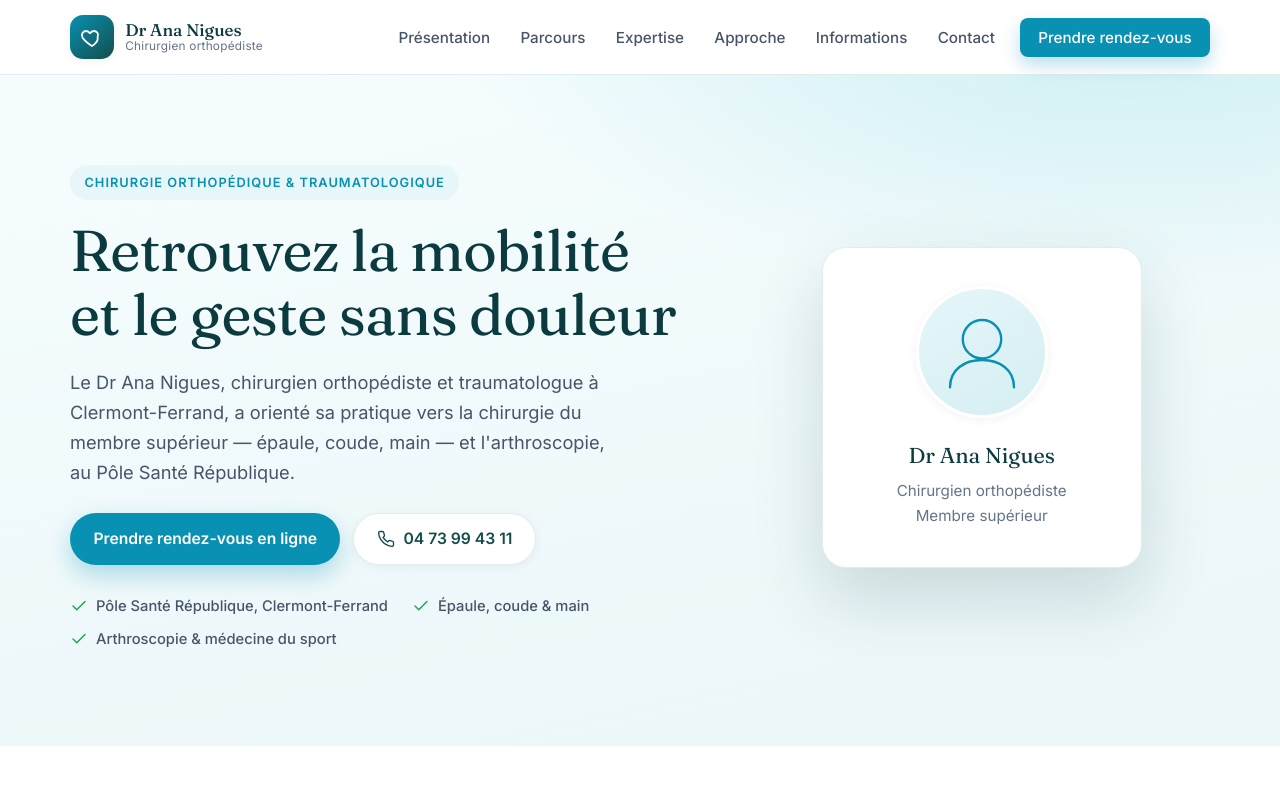
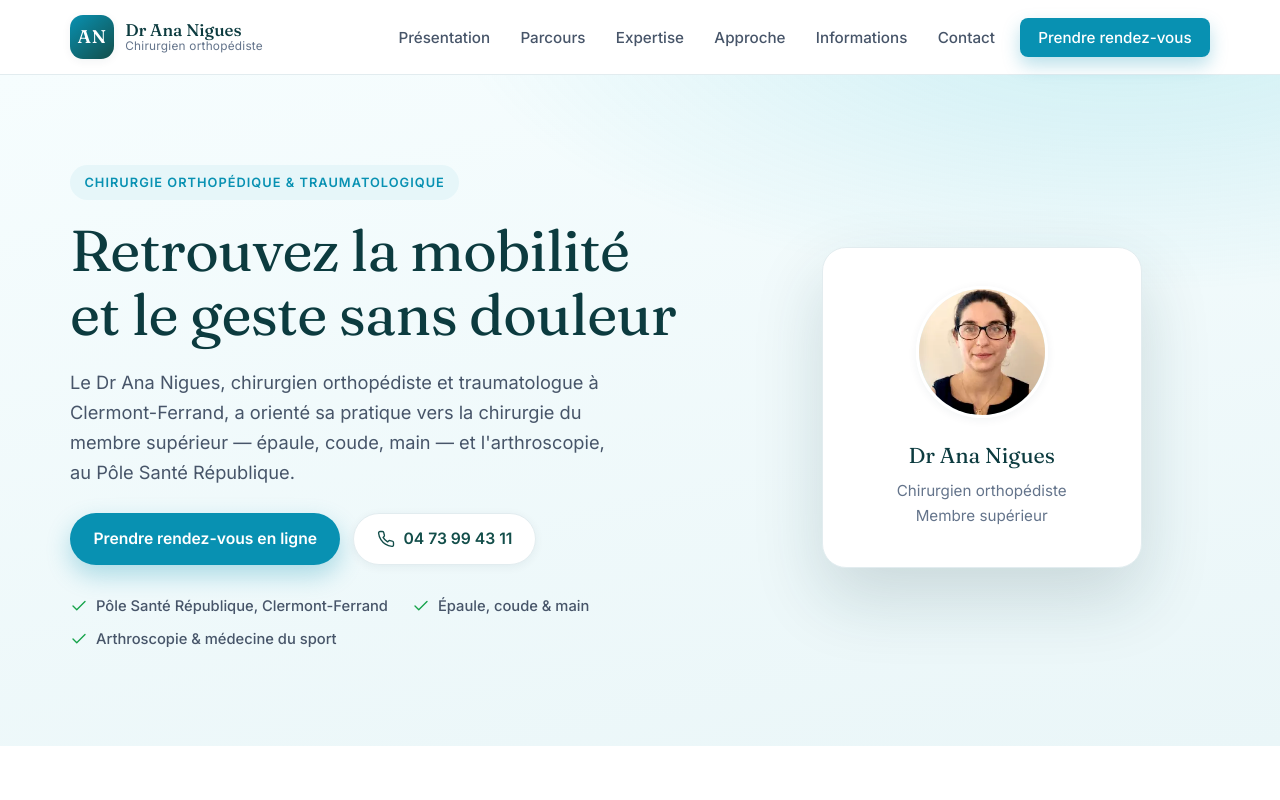
Before and after one commit to ademzaied01-a11y/maquettes, a plain HTML site: page dr-ana-nigues/index.html in a window 1280 px wide. Shown: the top 800 px of the page. Drawn offline with Linux system fonts and the light colour scheme.

Commit message:
Dr Ana Nigues : ajout photo, logo monogramme AN et favicon
Co-Authored-By: Claude Opus 4.8 <noreply@anthropic.com>

```diff
--- a/dr-ana-nigues/index.html
+++ b/dr-ana-nigues/index.html
@@ -8,6 +8,7 @@
   <title>Dr Ana Nigues — Chirurgien orthopédiste, épaule, coude & main à Clermont-Ferrand</title>
   <meta name="description" content="Dr Ana Nigues, chirurgien orthopédiste et traumatologue à Clermont-Ferrand, spécialisée en chirurgie du membre supérieur (épaule, coude, main) et en arthroscopie. Prise de rendez-vous en ligne." />
   <meta name="theme-color" content="#0f3d5e" />
+  <link rel="icon" type="image/svg+xml" href="assets/favicon.svg" />
 
   <meta property="og:type" content="website" />
   <meta property="og:title" content="Dr Ana Nigues — Chirurgien du membre supérieur à Clermont-Ferrand" />
@@ -28,7 +29,7 @@
     "description": "Chirurgien orthopédiste et traumatologue à Clermont-Ferrand, spécialisée en chirurgie du membre supérieur (épaule, coude, main) et en arthroscopie.",
     "identifier": { "@type": "PropertyValue", "propertyID": "RPPS", "value": "10102340303" },
     "alumniOf": { "@type": "CollegeOrUniversity", "name": "Faculté de médecine Lyon-Est" },
-    "image": "assets/dr-nigues.jpg",
+    "image": "assets/dr-nigues.webp",
     "address": {
       "@type": "PostalAddress",
       "streetAddress": "Pôle Santé République, 105 avenue de la République",
@@ -55,9 +56,7 @@
     <div class="container header-inner">
       <a href="#top" class="brand" aria-label="Accueil - Dr Ana Nigues">
         <span class="brand-mark" aria-hidden="true">
-          <svg viewBox="0 0 24 24" width="24" height="24" fill="none" stroke="currentColor" stroke-width="1.8" stroke-linecap="round" stroke-linejoin="round">
-            <path d="M12 21s-7-4.35-9.5-8.5C1 9.5 2.5 6 6 6c2 0 3.2 1.1 4 2.3C10.8 7.1 12 6 14 6c3.5 0 5 3.5 3.5 6.5C19 16.65 12 21 12 21z"/>
-          </svg>
+          <span style="font-family:var(--font-head),Georgia,serif;font-weight:600;font-size:1.15rem;letter-spacing:.03em;">AN</span>
         </span>
         <span class="brand-text">
           <strong>Dr Ana Nigues</strong>
@@ -123,7 +122,7 @@
           <div class="hero-card">
             <div class="hero-card-photo">
               <!-- Photo : déposez le portrait dans assets/dr-nigues.jpg ; sinon l'icône de repli s'affiche. -->
-              <img class="portrait" src="assets/dr-nigues.jpg" alt="Portrait du Dr Ana Nigues, chirurgien orthopédiste" loading="lazy" onerror="this.remove()" />
+              <img class="portrait" src="assets/dr-nigues.webp" alt="Portrait du Dr Ana Nigues, chirurgien orthopédiste" loading="lazy" onerror="this.remove()" />
               <svg class="portrait-fallback" viewBox="0 0 120 120" width="96" height="96" fill="none" stroke="currentColor" stroke-width="3" stroke-linecap="round" stroke-linejoin="round" aria-hidden="true">
                 <circle cx="60" cy="44" r="24"/>
                 <path d="M20 104c0-22 18-34 40-34s40 12 40 34"/>
```
Also changed, not shown: dr-ana-nigues/mentions-legales.html (+2 -1 lines), dr-ana-nigues/assets/dr-nigues.webp (added), dr-ana-nigues/assets/favicon.svg (added).
